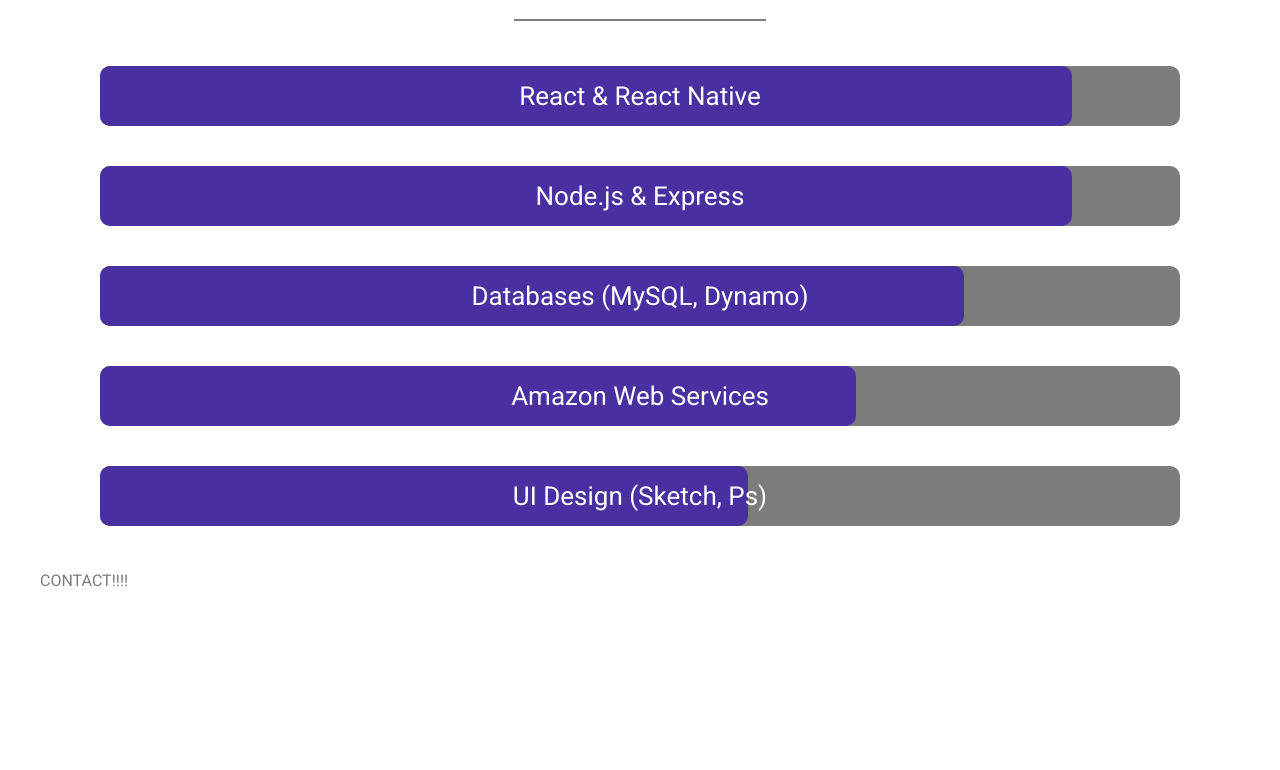
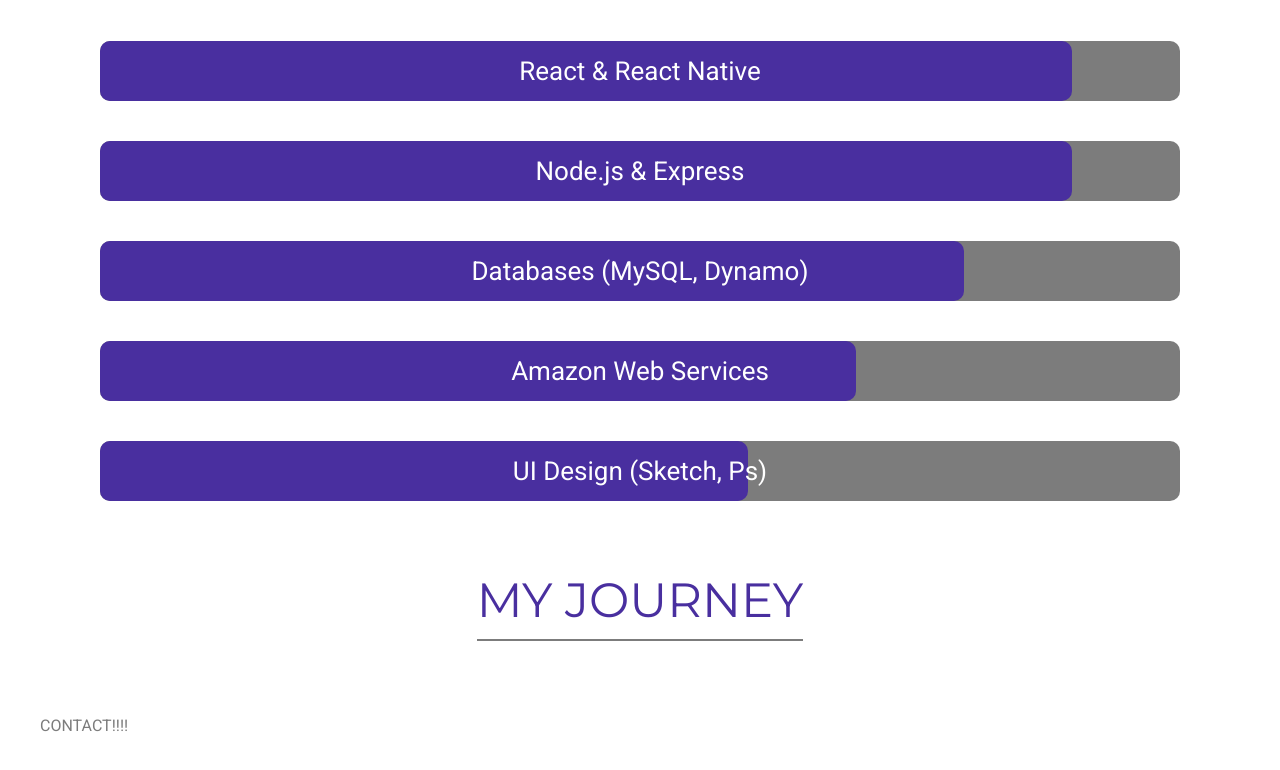
Before and after one commit to ASteinheiser/iamandrew.io, a React (Create React App) app: page / in a window 1280 px wide. Shown: the part 1423-2193 px from the top of the page. Built offline with nearby package versions, Linux system fonts and the light colour scheme.

Commit message:
add my journey title

```diff
--- a/src/components/AboutMe/about-me.scss
+++ b/src/components/AboutMe/about-me.scss
@@ -4,7 +4,7 @@
 
   align-items: center;
 
-  padding: 25px 0;
+  padding: 0 0 50px;
 
   .title {
     font-size: 48px;
--- a/src/components/AboutMe/index.js
+++ b/src/components/AboutMe/index.js
@@ -24,6 +24,10 @@
 
       <SkillBar title='UI Design (Sketch, Ps)' width='60%' />
 
+      <div className='title' style={{paddingTop: 50}}>
+        {'MY JOURNEY'}
+      </div>
+
     </div>
   );
 }
```
